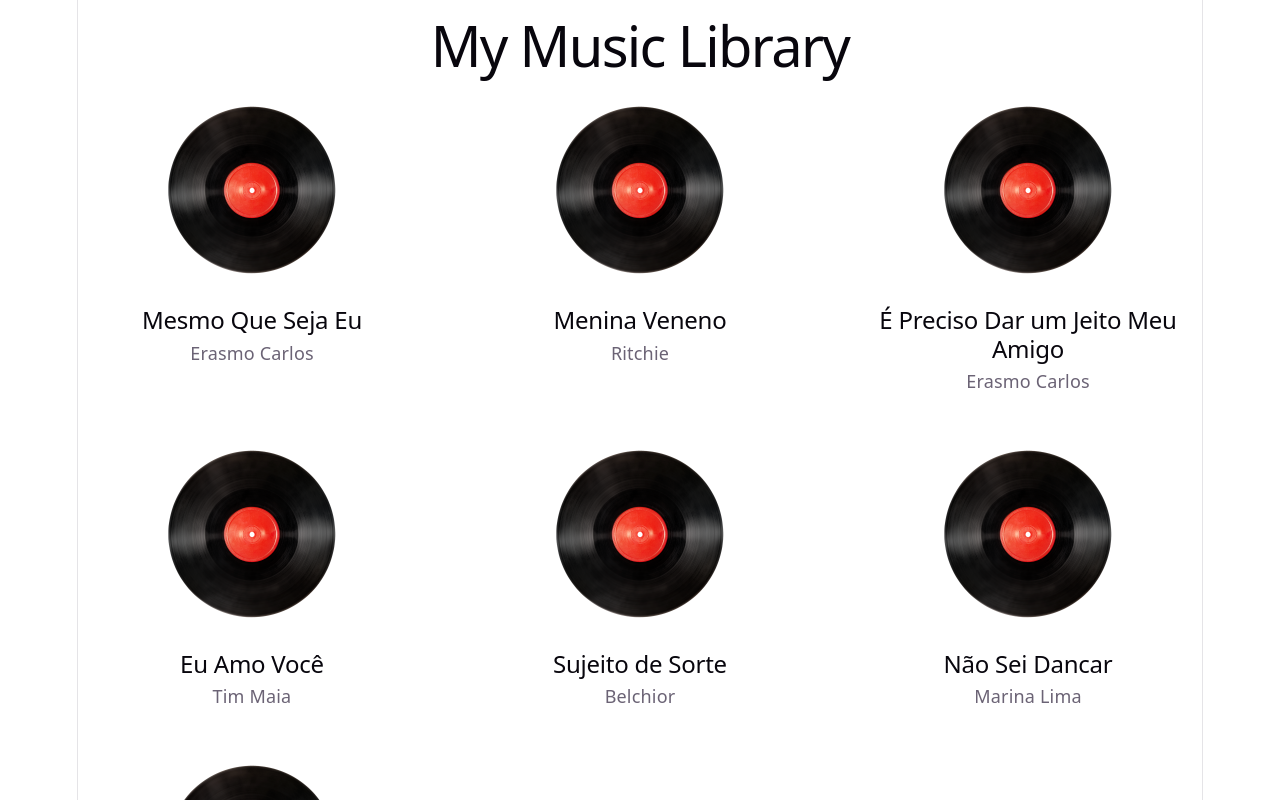
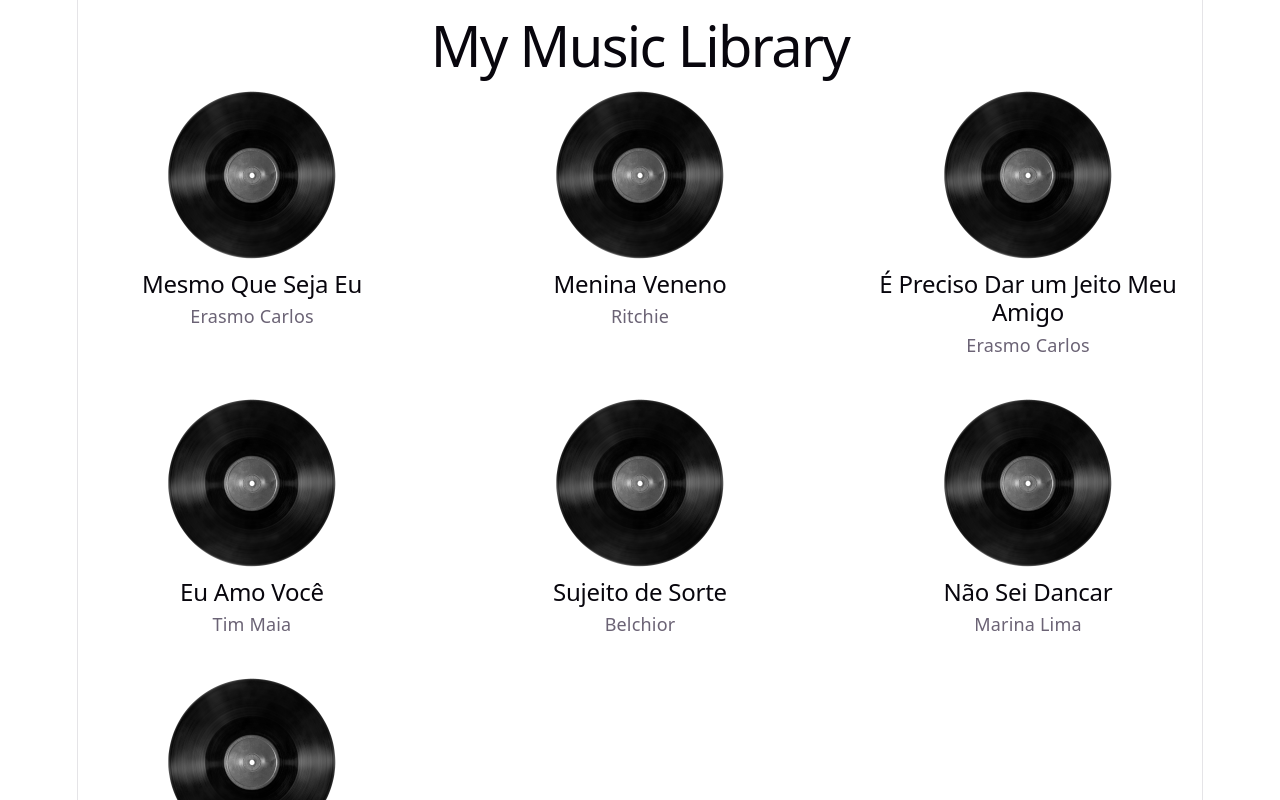
Before and after one commit to FLCL84L/vinyl, a React (Vite) app: page / in a window 1280 px wide. Shown: the top 800 px of the page. Built offline with nearby package versions, Linux system fonts and the light colour scheme.

Commit message:
hover area = only vinyl circle + gray visual effect

```diff
--- a/src/App.css
+++ b/src/App.css
@@ -8,10 +8,28 @@
   text-align: center;
 }
 
-.song-card img {
+.vinyl-hover-area {
+  width: 170px;
+  height: 170px;
+  margin: 0 auto;
+  border-radius: 50%;
+  overflow: hidden;
+}
+
+.vinyl-hover-area img {
   width: 200px;
   height: 200px;
   object-fit: contain;
+  position: relative;
+  left: -15px;
+  top: -15px;
+  filter: grayscale(100%);
+  transition: filter 0.3s ease;
+  pointer-events: none;
+}
+
+.vinyl-hover-area:hover img {
+  filter: grayscale(0%);
 }
 
 .song-card h2 {
--- a/src/SongCard.jsx
+++ b/src/SongCard.jsx
@@ -1,10 +1,12 @@
 function SongCard({ song }) {
   return (
     <div className="song-card">
-      <img
-        src="/vinyl.png"
-        alt="Vinyl record"
-      />
+      <div className="vinyl-hover-area">
+        <img
+          src="/vinyl.png"
+          alt="Vinyl record"
+        />
+      </div>
 
       <h2>{song.title}</h2>
       <p>{song.artist}</p>
```
